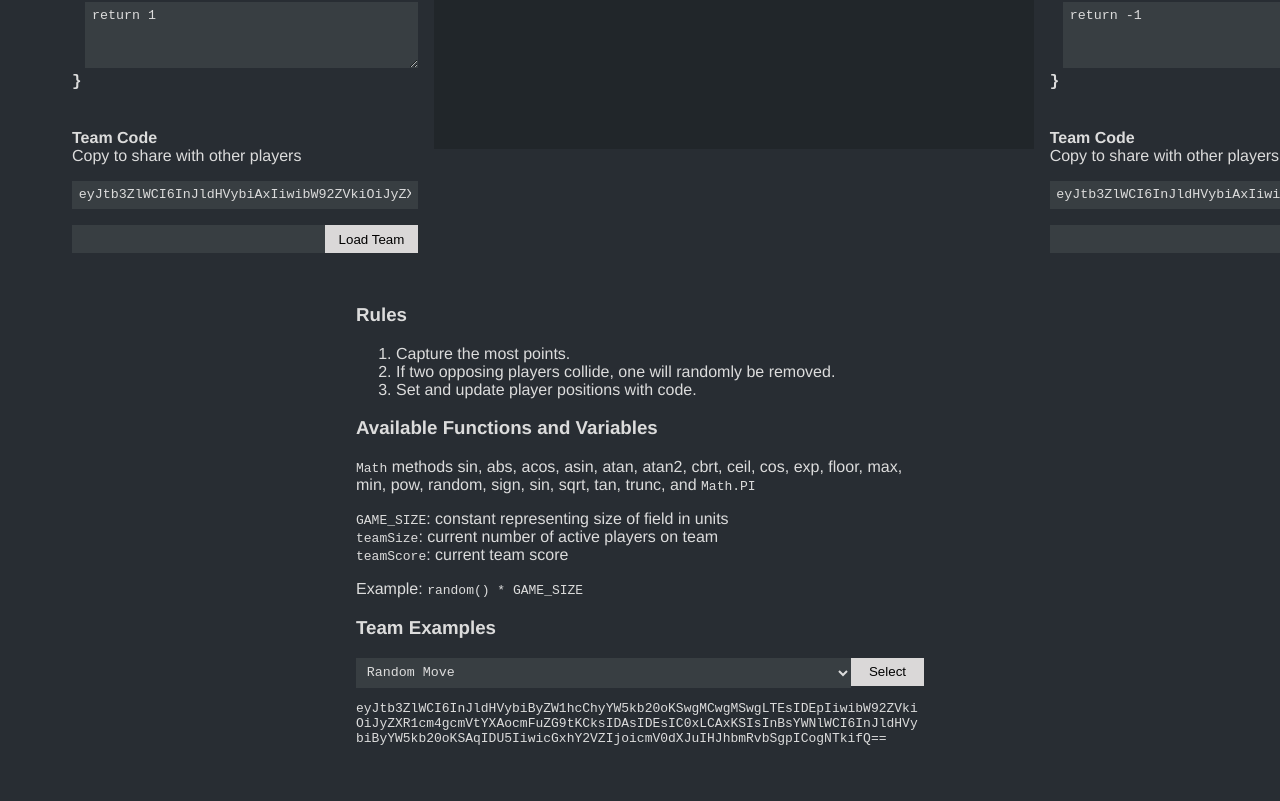
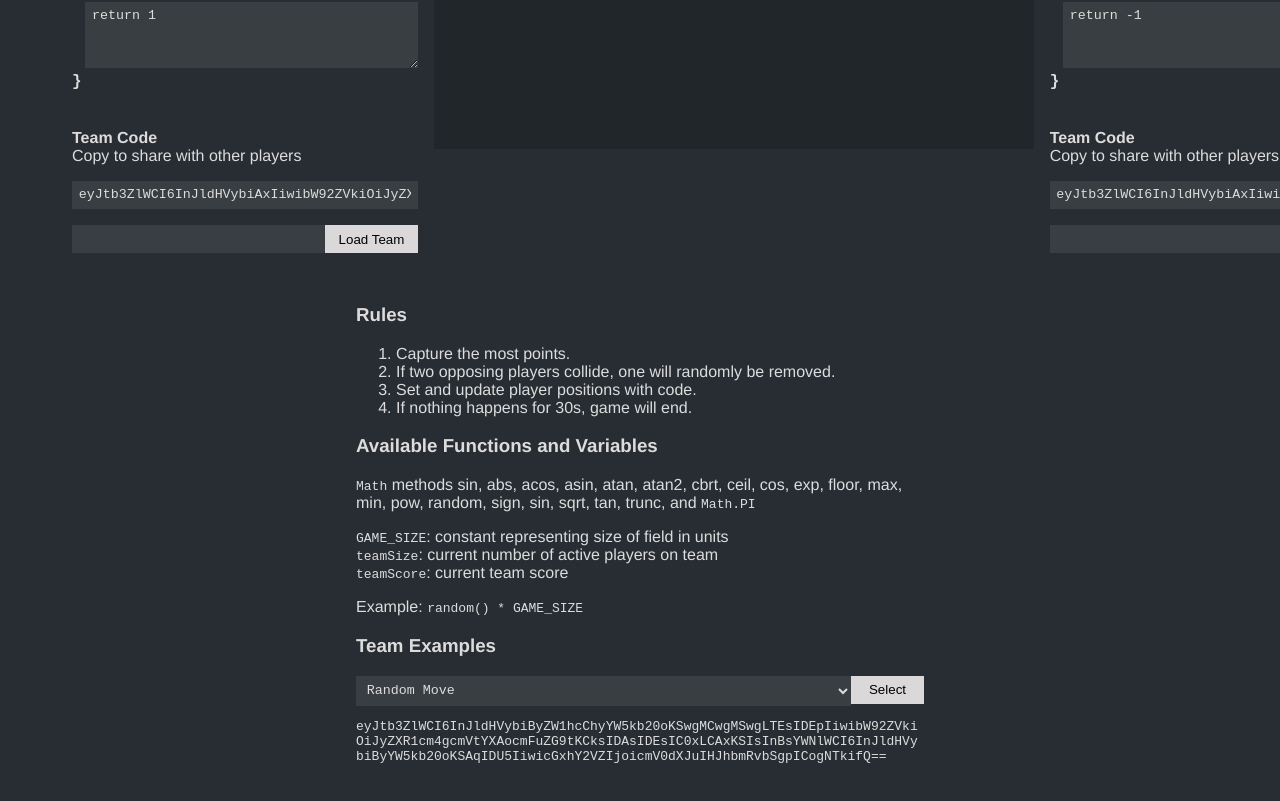
Before and after one commit to andrewlaskey/code-sport, a Vue app: page / in a window 1280 px wide. Shown: the part 675-1476 px from the top of the page. Built offline with nearby package versions, Linux system fonts and the light colour scheme.

Commit message:
docs: add no action timer description

```diff
--- a/src/components/Info.vue
+++ b/src/components/Info.vue
@@ -5,6 +5,7 @@
       <li>Capture the most points.</li>
       <li>If two opposing players collide, one will randomly be removed.</li>
       <li>Set and update player positions with code.</li>
+      <li>If nothing happens for 30s, game will end.</li>
     </ol>
     <h3>Available Functions and Variables</h3>
     <p>
```
